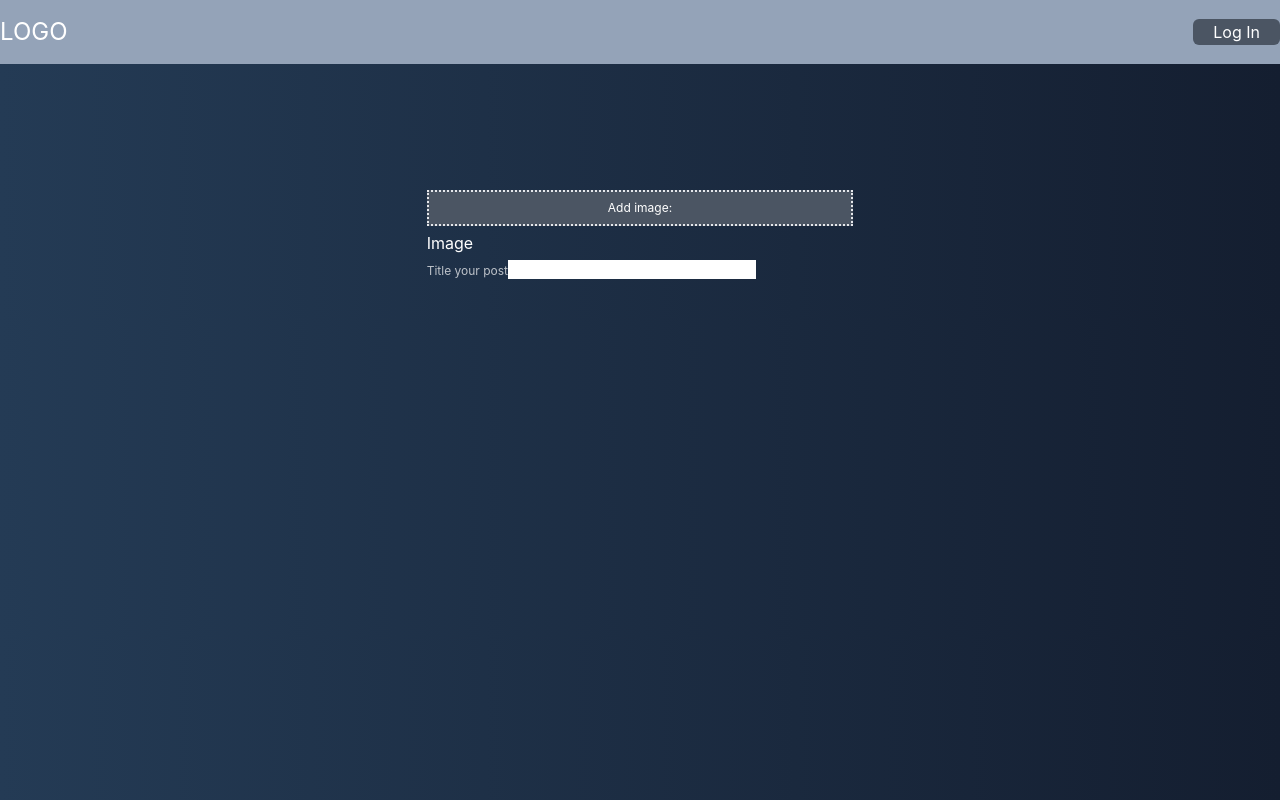
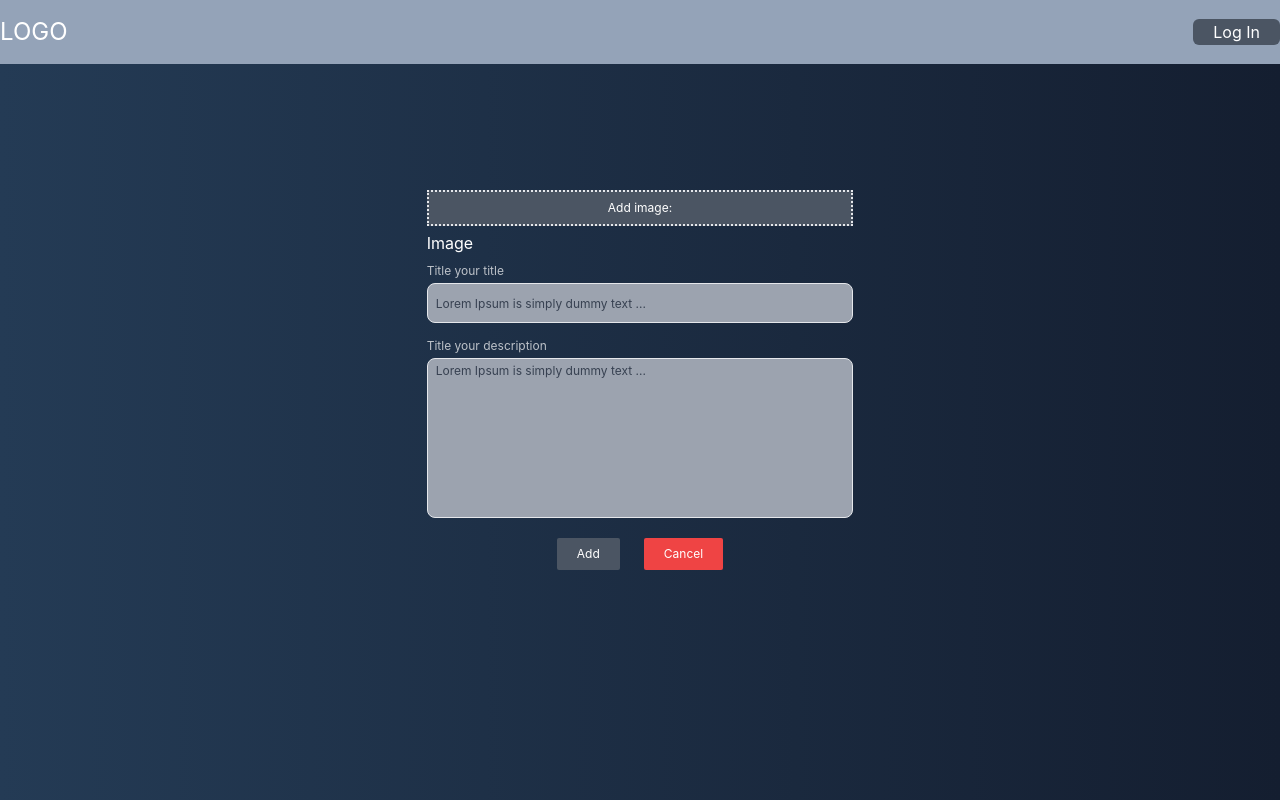
Before and after one commit to macs1756/blog-frontend-mern, a React (Create React App) app: page /add-post in a window 1280 px wide. Built offline with nearby package versions, Linux system fonts and the light colour scheme; no server answers.

Commit message:
add post redux part 1

```diff
--- a/src/Pages/AddPost/index.tsx
+++ b/src/Pages/AddPost/index.tsx
@@ -11,12 +11,26 @@ function AddPost(): JSX.Element {
 
       <div className='flex object-cover py-2'>Image</div>
 
-      <label className='text-xs text-white opacity-70'>Title your post</label>
+      <label className='text-xs text-white opacity-70'>Title your title</label>
 
       <input
       type="text"
+      className='mt-1 text-black w-full rounded-lg bg-gray-400 border py-1 px-2 text-xs outline-none placeholder:text-gray-700 h-[40px] mb-3'
+      placeholder='Lorem Ipsum is simply dummy text ...'
+       />
 
+
+      <label className='text-xs text-white opacity-70'>Title your description</label>
+      <textarea
+      className='mt-1 text-black w-full rounded-lg bg-gray-400 border py-1 px-2 text-xs outline-none placeholder:text-gray-700 h-40 resize-none'
+      placeholder='Lorem Ipsum is simply dummy text ...'
        />
+
+      <div className="flex gap-6 items-center justify-center mt-4">
+        <button className='flex items-center bg-gray-600 text-xs text-white rounded-sm py-2 px-5'>Add</button>
+        <button className='flex items-center bg-red-500 text-xs text-white rounded-sm py-2 px-5'>Cancel</button>
+      </div>
+
     </form>
   );
 }
--- /dev/null
+++ b/src/Redux/postSlice.ts
@@ -0,0 +1,20 @@
+import { createAsyncThunk, createSlice } from "@reduxjs/toolkit"
+import axios from "../utils/axios"
+import { IinitialStatePost } from '../Types'
+
+const initialState: IinitialStatePost = {
+    posts: [],
+    popularPosts: [],
+    isLoading: false,
+}
+
+export const postSlice = createSlice({
+  name: 'post',
+  initialState,
+  reducers: {},
+  extraReducers(builder) {
+
+  },
+})
+
+export default postSlice.reducer
--- a/src/Redux/store.ts
+++ b/src/Redux/store.ts
@@ -1,6 +1,6 @@
 import { configureStore } from '@reduxjs/toolkit'
 import { setupListeners } from '@reduxjs/toolkit/query'
-// import { shadekoApi } from '../RTK_Query/index'
+import postSlice from './postSlice'
 import authSlice from './authSlice'
 
 import { FLUSH, PAUSE, PERSIST, PURGE, REGISTER, REHYDRATE, persistStore, persistReducer } from 'redux-persist'
@@ -14,12 +14,12 @@ const persistConfig = {
 }
 
 const persistedAuthSlice = persistReducer(persistConfig, authSlice)
-// const persistedBasketReducer = persistReducer(persistConfig, basketReducer)
+const persistedpostSlice = persistReducer(persistConfig, postSlice)
 
 export const store = configureStore({
   reducer: {
-    // [shadekoApi.reducerPath]: shadekoApi.reducer,
     auth: persistedAuthSlice,
+    post: persistedpostSlice
   },
   devTools: { trace: true, traceLimit: 25 },
   middleware: (getDefaultMiddleware) =>
@@ -28,8 +28,6 @@ export const store = configureStore({
         ignoredActions: [FLUSH, REHYDRATE, PAUSE, PERSIST, PURGE, REGISTER]
       }
     })
-    // .concat(shadekoApi.middleware)
-
 })
 
 setupListeners(store.dispatch)
--- a/src/Types/index.ts
+++ b/src/Types/index.ts
@@ -11,6 +11,12 @@ export interface InitialStateUserDetails {
   createdAt: string
   updatedAt: string
   __v: number
+}
+
+export interface IinitialStatePost {
+  posts: []
+  popularPosts: []
+  isLoading: boolean
 }
 
 
```
